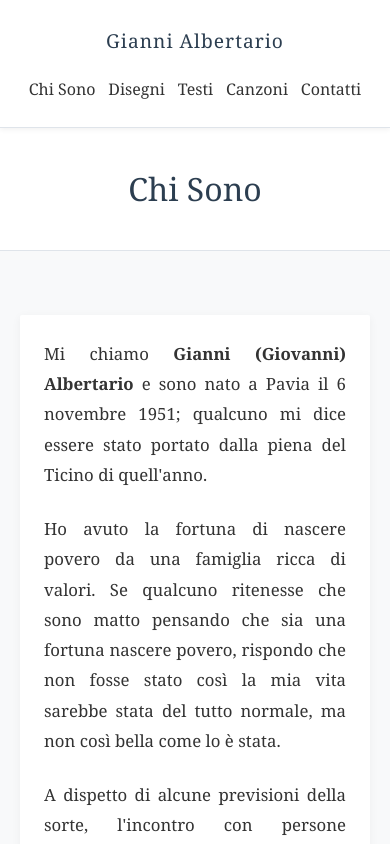
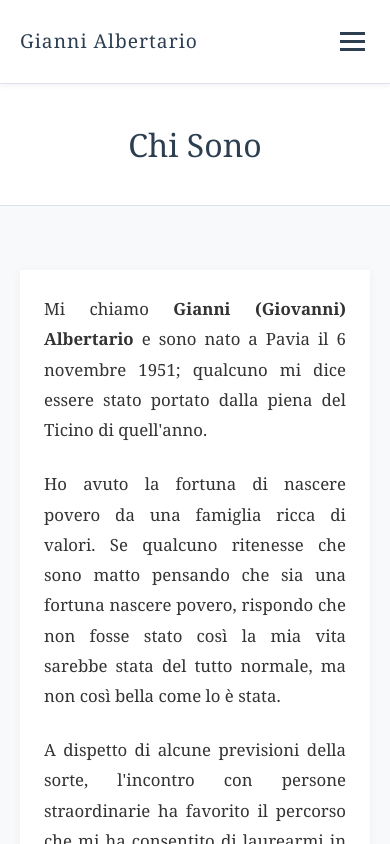
Before and after one commit to fracassi-marco/gianni, a Next.js app: page / in a window 390 px wide. Shown: the top 844 px of the page. Built offline with nearby package versions, Linux system fonts and the light colour scheme.

Commit message:
hamburger menu

```diff
--- a/app/contatti/page.js
+++ b/app/contatti/page.js
@@ -24,7 +24,7 @@ export default function Contatti() {
                 per condividere le vostre impressioni, sarò felice di leggere i vostri messaggi.
               </p>
 
-              <div className="contact-form">
+              {/* <div className="contact-form">
                 <form action="#" method="post">
                   <div className="form-group">
                     <label htmlFor="name">
@@ -81,7 +81,7 @@ export default function Contatti() {
                     Invia Messaggio
                   </button>
                 </form>
-              </div>
+              </div> */}
 
               <div className="contact-info">
                 <p>
--- a/app/globals.css
+++ b/app/globals.css
@@ -428,11 +428,77 @@ footer p {
     opacity: 0.9;
 }
 
+/* Hamburger Menu */
+.hamburger {
+    display: none;
+    flex-direction: column;
+    gap: 5px;
+    background: none;
+    border: none;
+    cursor: pointer;
+    padding: 5px;
+}
+
+.hamburger span {
+    width: 25px;
+    height: 3px;
+    background-color: var(--primary-color);
+    transition: all 0.3s ease;
+}
+
+.menu-overlay {
+    display: none;
+}
+
 /* Responsive Design */
 @media (max-width: 768px) {
+    .hamburger {
+        display: flex;
+    }
+
     .nav-menu {
-        gap: 1rem;
-        font-size: 0.9rem;
+        position: fixed;
+        top: 73px;
+        right: -100%;
+        width: 250px;
+        height: calc(100vh - 73px);
+        background-color: var(--white);
+        flex-direction: column;
+        padding: 2rem 0;
+        box-shadow: -2px 0 10px rgba(0, 0, 0, 0.1);
+        transition: right 0.3s ease;
+        z-index: 999;
+        gap: 0;
+    }
+
+    .nav-menu li {
+        width: 100%;
+    }
+
+    .nav-menu a {
+        display: block;
+        padding: 1rem 2rem;
+        width: 100%;
+        border-bottom: 1px solid var(--border-color);
+    }
+
+    .nav-menu a:hover {
+        background-color: var(--background-color);
+    }
+
+    .nav-menu-open {
+        right: 0;
+    }
+
+    .menu-overlay {
+        display: block;
+        position: fixed;
+        top: 73px;
+        left: 0;
+        width: 100%;
+        height: calc(100vh - 73px);
+        background-color: rgba(0, 0, 0, 0.5);
+        z-index: 998;
     }
 
     .logo {
@@ -457,17 +523,6 @@ footer p {
 }
 
 @media (max-width: 480px) {
-    nav .container {
-        flex-direction: column;
-        gap: 1rem;
-    }
-
-    .nav-menu {
-        flex-wrap: wrap;
-        justify-content: center;
-        gap: 0.8rem;
-    }
-
     .hero {
         padding: 2rem 0 1.5rem;
     }
--- a/components/Header.js
+++ b/components/Header.js
@@ -1,30 +1,60 @@
+'use client'
+
+import { useState } from 'react'
 import Link from 'next/link'
 
 export default function Header() {
+  const [menuOpen, setMenuOpen] = useState(false)
+
+  const toggleMenu = () => {
+    setMenuOpen(!menuOpen)
+  }
+
+  const closeMenu = () => {
+    setMenuOpen(false)
+  }
+
   return (
     <header>
       <nav>
         <div className="container">
           <h1 className="logo">Gianni Albertario</h1>
-          <ul className="nav-menu">
+
+          <button
+            className="hamburger"
+            onClick={toggleMenu}
+            aria-label="Menu"
+          >
+            <span></span>
+            <span></span>
+            <span></span>
+          </button>
+
+          <ul className={`nav-menu ${menuOpen ? 'nav-menu-open' : ''}`}>
             <li>
-              <Link href="/">Chi Sono</Link>
+              <Link href="/" onClick={closeMenu}>Chi Sono</Link>
             </li>
             <li>
-              <Link href="/disegni">Disegni</Link>
+              <Link href="/disegni" onClick={closeMenu}>Disegni</Link>
             </li>
             <li>
-              <Link href="/testi">Testi</Link>
+              <Link href="/testi" onClick={closeMenu}>Testi</Link>
             </li>
             <li>
-              <Link href="/canzoni">Canzoni</Link>
+              <Link href="/canzoni" onClick={closeMenu}>Canzoni</Link>
             </li>
             <li>
-              <Link href="/contatti">Contatti</Link>
+              <Link href="/contatti" onClick={closeMenu}>Contatti</Link>
             </li>
           </ul>
         </div>
       </nav>
+      {menuOpen && (
+        <div
+          className="menu-overlay"
+          onClick={closeMenu}
+        ></div>
+      )}
     </header>
   )
 }
```
